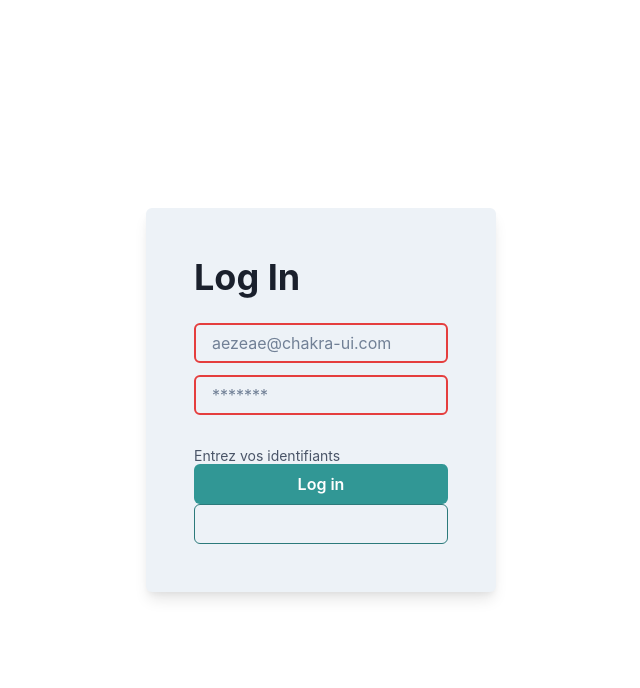
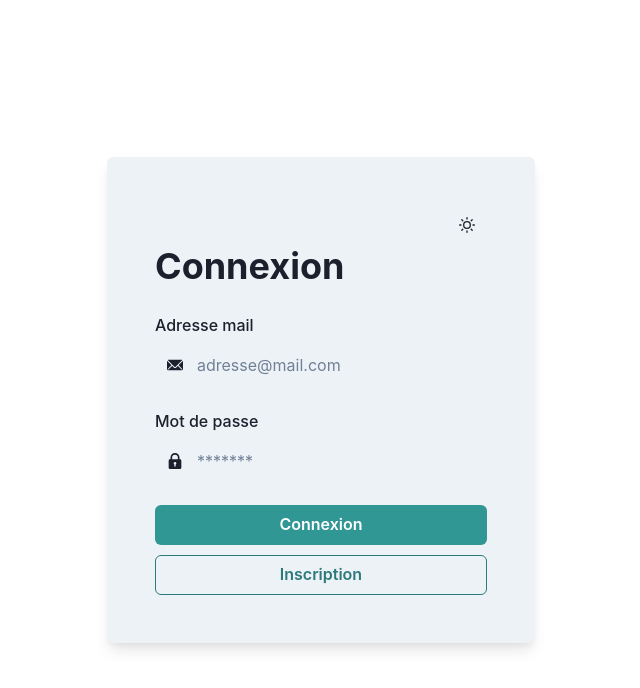
Before and after one commit to Heaven671/NOCSupervisor, a Next.js app in the folder front/: page / in a window 1280 px wide. Shown: the top 688 px of the page, without its empty margins (319-959 px from the left). Built offline with nearby package versions, Linux system fonts and the light colour scheme.

Commit message:
update signin & signup

```diff
--- a/front/components/ThemeToggler.jsx
+++ b/front/components/ThemeToggler.jsx
@@ -4,7 +4,7 @@ import {SunIcon,MoonIcon} from '@chakra-ui/icons'
 export default function ThemeToggler() {
     const { colorMode, toggleColorMode } = useColorMode();
     return (
-      <Box textAlign="right" py={0} mr={1}>
+      <Box textAlign="right" p={0} mr={0}>
         <IconButton
           icon={colorMode === 'light' ? <SunIcon/> : <MoonIcon/>}
           onClick={toggleColorMode}
--- a/front/pages/api/signIn.tsx
+++ b/front/pages/api/signIn.tsx
@@ -8,7 +8,7 @@ export default async function handler(req, res) {
     console.log(userAccount)
     if(userAccount != null){
         argon2i.verify(userAccount.password, req.body.pass)
-        .then(succeed => {
+        .then( (succeed) => {
             if(succeed){
                 res.send({success: true, mail: req.body.mail})
             }
@@ -25,7 +25,6 @@ export default async function handler(req, res) {
         })
     }
     else {
-        res.send({success: false,
-        message: "Not existing account"});
+        res.status(500).send;
     }
 }
--- a/front/pages/index.jsx
+++ b/front/pages/index.jsx
@@ -1,8 +1,9 @@
-import { Button, Flex, Heading, Input, useColorMode, useColorModeValue, IconButton, FormControl, FormHelperText, FormErrorMessage} from '@chakra-ui/react';
-import {SunIcon, MoonIcon} from '@chakra-ui/icons';
+import { Button, Flex, Heading,VStack, Input, InputLeftElement, InputGroup, useColorMode, FormLabel, useColorModeValue, IconButton, FormControl, FormHelperText, FormErrorMessage, InputRightElement} from '@chakra-ui/react';
+import {SunIcon,LockIcon,EmailIcon,Icon, MoonIcon} from '@chakra-ui/icons';
 import {useState} from 'react';
 import {useRouter} from 'next/router';
 import Link from 'next/link';
+import ThemeToggler from '../components/ThemeToggler'
 
 
 const logInPage = () => {
@@ -11,35 +12,58 @@ const logInPage = () => {
   const [value, setValue] = useState(false);
   const [click, setClickValue] = useState(false);
   const [email, setEmail] = useState('');
+  const [showPassword, setShowPassword] = useState(false);
   const [password, setPassword] = useState('');
   const [input, setInput] = useState('');
   const isError = input === ''
+  const isInvalid = password === '' || email === '';
   const router = useRouter();
 
   const handleInputChange = (e) => {
     setInput(e.target.value);
   }
-
+  const handleSubmit = async (event) => {
+    event.preventDefault
+    setValue(true)
+    event.preventDefault;
+    let response = fetch('/api/signIn', {
+      method: 'POST',
+      headers: {
+        'Content-Type': 'application/json',
+      },
+      body: JSON.stringify({mail: email, pass: password })
+    })
+    console.log(response)
+    response.then(() => {
+      alert('yay')
+      router.push("/mainPage")
+    })
+  }
   return (
     <Flex height="100vh" alignItems="center" justifyContent="center">
-      <FormControl isRequired alignItems ="center" justifyContent="center" flexDirection="flex" alignSelf="center" width={350} isInvalid={isError}>
         <Flex boxShadow="lg" direction="column" background={formBackground} p={12} rounded={6}>
-          <Heading mb={6}>Log In</Heading>
-          <Input onChange={(e) => { setEmail(e.currentTarget.value)}} placeholder="aezeae@chakra-ui.com" variant="filled" mb={3} type="email" />
-          <Input onChange={(e)=>{ setPassword(e.currentTarget.value)}} placeholder="*******" variant="filled" mb={6} type="password" /> {isError ? (<FormHelperText>Entrez vos identifiants</FormHelperText>) : (<FormErrorMessage> Email is required </FormErrorMessage>) }
-          <Button colorScheme="teal" isLoading={value} onClick={(e) => {
-            e.preventDefault;
-            fetch('/api/signIn', {
-              method: 'POST',
-              headers: {
-                'Content-Type': 'application/json',
-              },
-              body: JSON.stringify({mail: email, pass: password })
-            })
-          }} >Log in</Button>
-         <Button variant="outline" maxWidth="500px" colorScheme="teal" isLoading={value} onClick={(e) => {router.push("/signUp") }}></Button>
+        <ThemeToggler></ThemeToggler>
+          <Heading mb={6}>Connexion</Heading>
+          <FormLabel>Adresse mail</FormLabel>
+            <InputGroup>
+              <InputLeftElement children={<EmailIcon/>}/>
+              <Input value={email} isRequired mb={6} onChange={(e) => { setEmail(e.currentTarget.value)}} placeholder="adresse@mail.com" variant="filled" type="email" />
+            </InputGroup>
+          <FormLabel>Mot de passe</FormLabel>
+            <InputGroup>
+              <InputLeftElement children={<LockIcon/>}/>
+              <InputRightElement width="2.5rem">
+                <Button
+                  height="1.75rem"
+                  size='sm'
+                  onClick={() => {setShowPassword(!showPassword)}}
+                />
+              </InputRightElement>
+              <Input value={password} isRequired onChange={(e) => { setPassword(e.currentTarget.value)}} placeholder="*******" variant="filled" mb={6} type={showPassword ? 'text' : 'password'} />
+            </InputGroup>
+          <Button disabled={isInvalid} colorScheme="teal" isLoading={value} spinnerPlacement='start' marginBottom={"10px"} loadingText='Connexion en cours' onClick={handleSubmit} >Connexion</Button>
+          <Button variant="outline" maxWidth="500px" colorScheme="teal" onClick={() => {router.push("/signUp") }}>Inscription</Button>
         </Flex>
-      </FormControl>
     </Flex>
   )
 }
--- /dev/null
+++ b/front/pages/mainPage.jsx
@@ -0,0 +1,5 @@
+
+const mainPage = () => {
+
+}
+export default mainPage;
```
Also changed, not shown: front/components/LoginForm.jsx (+21 -9 lines).
